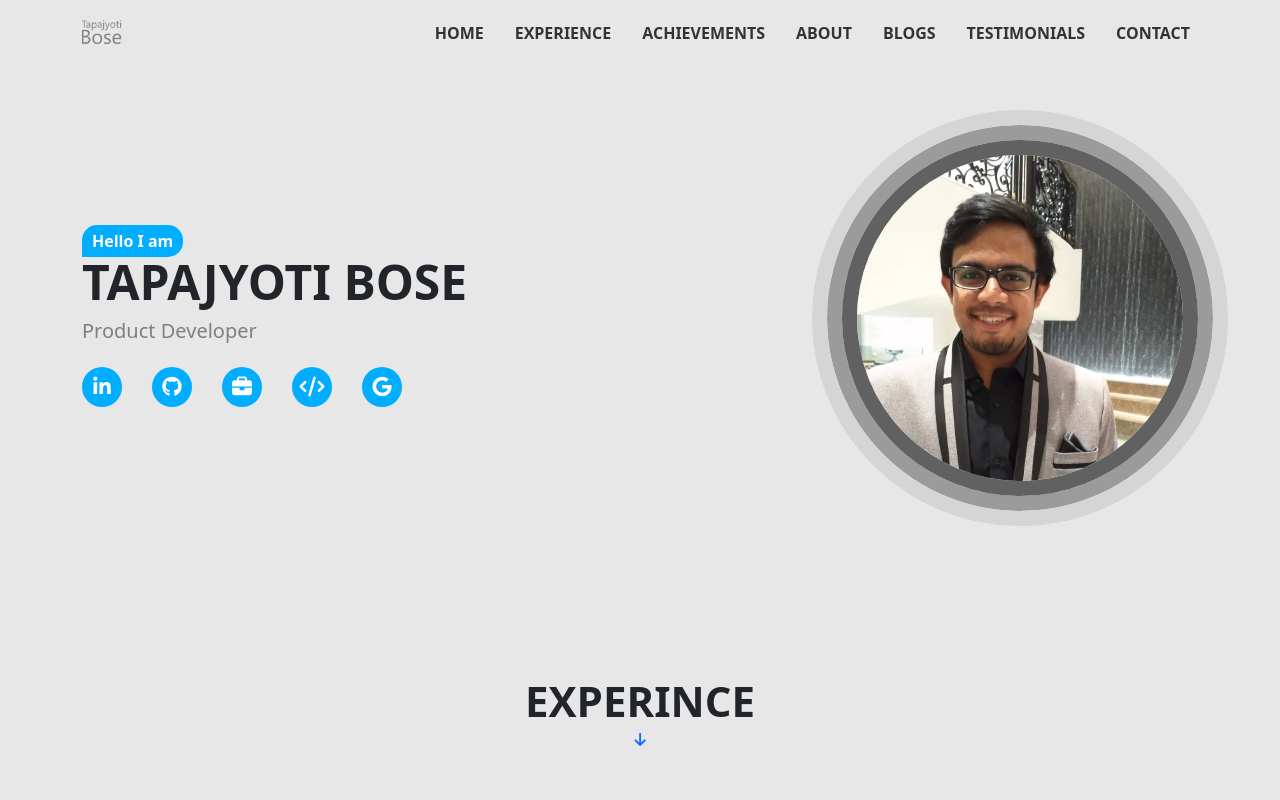
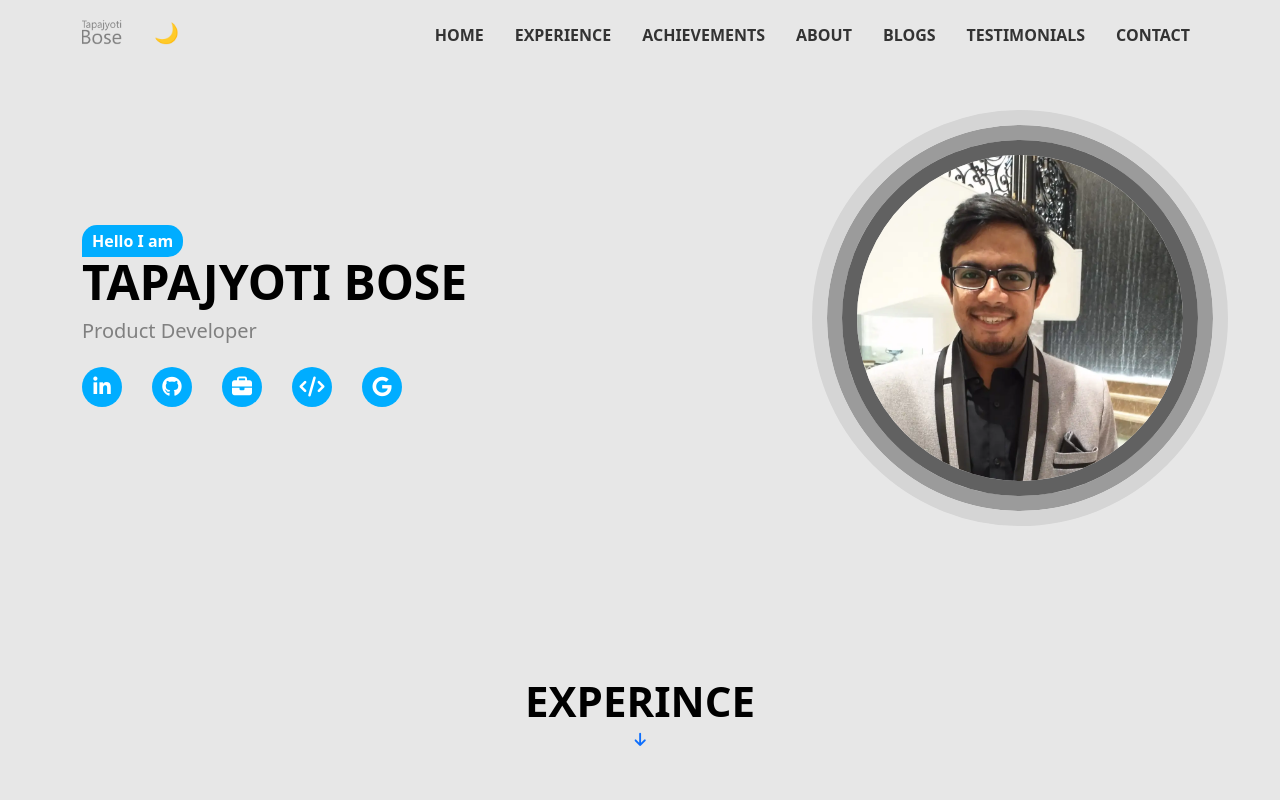
Before and after one commit to Marawan-Saqr/InternIntelligence_Portfolio, a React (Vite) app: page / in a window 1280 px wide. Shown: the top 800 px of the page. Built offline with nearby package versions, Linux system fonts and the light colour scheme.

Commit message:
Added Animations Part Two

```diff
--- a/src/Components/About/About.jsx
+++ b/src/Components/About/About.jsx
@@ -5,7 +5,7 @@ import './About.css';
 
 const About = () => {
   return (
-    <div className="about" id="about">
+    <section className="about" id="ABOUT">
       <h2 className="text-center">About</h2>
       <Row className="align-items-center align-items-center">
         <Col lg={4}>
@@ -30,7 +30,7 @@ const About = () => {
           <a href="https://firebasestorage.googleapis.com/v0/b/tapajyoti-bose.appspot.com/o/Tapajyoti%20Bose.pdf?alt=media&token=24a70103-8fe6-4aa3-92dc-42ca11d95735" target="_blank">View Resume</a>
         </Col>
       </Row>
-    </div>
+    </section>
   );
 };
 
--- a/src/Components/Acheivments/Acheivments.jsx
+++ b/src/Components/Acheivments/Acheivments.jsx
@@ -12,7 +12,7 @@ const achievements = [
 
 const Achievements = () => {
   return (
-    <div className='achievements' id="achievements">
+    <section className='achievements' id="ACHIEVEMENTS">
       <h2 className='text-center'>Achievements</h2>
       <Row className='justify-content-center'>
         <Col lg={7}>
@@ -30,7 +30,7 @@ const Achievements = () => {
           ))}
         </Col>
       </Row>
-    </div>
+    </section>
   );
 };
 
--- a/src/Components/Blogs/Blogs.jsx
+++ b/src/Components/Blogs/Blogs.jsx
@@ -12,7 +12,7 @@ const Blogs = () => {
 
 
   return (
-    <div className="blogs" id="Blogs">
+    <section className="blogs" id="BLOGS">
       <h2 className="text-center">Blogs</h2>
       <Row>
         {blogs.length >= 1 ? (
@@ -21,7 +21,7 @@ const Blogs = () => {
           <h4 className="text-center mt-5 mb-5">No Blogs For Now</h4>
         )}
       </Row>
-    </div>
+    </section>
   );
 };
 
--- a/src/Components/Contact/Contact.jsx
+++ b/src/Components/Contact/Contact.jsx
@@ -4,7 +4,7 @@ import { Form } from 'react-bootstrap';
 
 const Contact = () => {
   return (
-    <div className="contact" id="contact">
+    <section className="contact" id="CONTACT">
       <div className="container">
         <h2 className="text-center">Contact</h2>
         <p className="text-center">
@@ -55,7 +55,7 @@ const Contact = () => {
           <button className="btn btn-danger" style={{fontWeight: 'bold'}}>Submit</button>
         </Form>
       </div>
-    </div>
+    </section>
   );
 };
 
--- a/src/Components/Experince/Experince.jsx
+++ b/src/Components/Experince/Experince.jsx
@@ -2,13 +2,14 @@ import "./Experince.css";
 import ProjectCard from './Project-card/ProjectCard.jsx';
 import { projectsData } from '../../Data.js';
 import { useState } from 'react';
+
 
 const Experince = () => {
 
   const [projects] = useState(projectsData);
 
   return (
-    <div className="experince" id="experience">
+    <section className="experince" id="EXPERIENCE">
       <h2 className="text-center">Experince</h2>
       {projects.length >= 1 ? (
         projects.map((project, index) => (
@@ -17,7 +18,7 @@ const Experince = () => {
       ) : (
         <h4 className="text-center mt-5 mb-5">No Projects For Now</h4>
       )}
-    </div>
+    </section>
   );
 };
 
--- a/src/Components/Experince/Project-card/ProjectCard.css
+++ b/src/Components/Experince/Project-card/ProjectCard.css
@@ -36,6 +36,10 @@
 .project-card .left img:hover {
   transform: translateY(-5px);
   box-shadow: 0px 3px 18px -3px black;
+}
+
+body.dark-mode .project-card .left img:hover {
+  box-shadow: 0px 3px 18px -3px rgb(212, 212, 212);
 }
 
 /* تأثير طبقة الشفافية عند التحويم */
--- a/src/Components/Experince/Project-card/ProjectCard.jsx
+++ b/src/Components/Experince/Project-card/ProjectCard.jsx
@@ -3,6 +3,7 @@ import { Row, Col } from "react-bootstrap";
 import './ProjectCard.css';
 
 const ProjectCard = ({ project, index }) => {
+
   const isEven = index % 2 === 0;
   const cardRef = useRef(null);
 
@@ -41,12 +42,12 @@ const ProjectCard = ({ project, index }) => {
             <p>{project.date}</p>
             <p className="special">{project.description}.</p>
             {project.link && (
-              <a href={project.link} style={{ color: 'black' }} target="_blank" rel="noopener noreferrer">
+              <a href={project.link} target="_blank" rel="noopener noreferrer">
                 <i className="fas fa-link"></i>
               </a>
             )}
             {project.github && (
-              <a href={project.github} style={{ color: 'black', margin: "0px 5px" }} target="_blank" rel="noopener noreferrer">
+              <a href={project.github} style={{ margin: "0px 5px" }} target="_blank" rel="noopener noreferrer">
                 <i className="fa-brands fa-github"></i>
               </a>
             )}
--- a/src/Components/Header/Hero/Hero.jsx
+++ b/src/Components/Header/Hero/Hero.jsx
@@ -4,7 +4,7 @@ import "./Hero.css";
 
 const Hero = () => {
   return (
-    <div className="hero" id="home">
+    <section className="hero" id="HOME">
       <Row className="justify-content-between align-items-center">
         <Col lg={5}>
           <div className="left">
@@ -46,10 +46,10 @@ const Hero = () => {
       </Row>
       <div className="text-center">
         <button className="down">
-          <a href="#experience"><i class="fa-solid fa-arrow-down"></i></a>
+          <a href="#EXPERIENCE"><i class="fa-solid fa-arrow-down"></i></a>
         </button>
       </div>
-    </div>
+    </section>
   );
 };
 
--- a/src/Components/Header/Top-nav/TopNav.css
+++ b/src/Components/Header/Top-nav/TopNav.css
@@ -4,6 +4,8 @@
 
 .navbar .nav-link {
   font-weight: 600;
+  margin-bottom: -3px;
+  padding: 0px;
 }
 
 .navbar .nav-link:hover {
@@ -84,3 +86,10 @@
 .top-nav-bar.scrolled {
   background-color: #fff !important;
 }
+
+.navbar-nav .nav-link.active,
+.sidebar-nav .nav-link.active {
+  color: var(--primary) !important;
+  font-weight: bold;
+  border-bottom: 2px solid var(--primary);
+}
--- a/src/Components/Header/Top-nav/TopNav.jsx
+++ b/src/Components/Header/Top-nav/TopNav.jsx
@@ -1,19 +1,39 @@
 import { useState, useEffect } from "react";
 import "./TopNav.css";
 import { Container, Nav, Navbar } from "react-bootstrap";
+
+const sections = [
+  "HOME",
+  "EXPERIENCE",
+  "ACHIEVEMENTS",
+  "ABOUT",
+  "BLOGS",
+  "TESTIMONIALS",
+  "CONTACT",
+];
 
 const TopNav = () => {
   // Component States
   const [showSidebar, setShowSidebar] = useState(false);
   const [isScrolled, setIsScrolled] = useState(false);
+  const [activeLink, setActiveLink] = useState("#HOME");
+  const [darkMode, setDarkMode] = useState(
+    localStorage.getItem("darkMode") === "true"
+  );
 
   useEffect(() => {
     const handleScroll = () => {
-      if (window.scrollY > 50) {
-        setIsScrolled(true);
-      } else {
-        setIsScrolled(false);
-      }
+      setIsScrolled(window.scrollY > 50);
+
+      let currentSection = "#home";
+      document.querySelectorAll("section").forEach((section) => {
+        const { top, height } = section.getBoundingClientRect();
+        if (top <= 100 && top + height > 100) {
+          currentSection = `#${section.id}`;
+        }
+      });
+
+      setActiveLink(currentSection);
     };
 
     window.addEventListener("scroll", handleScroll);
@@ -21,6 +41,15 @@ const TopNav = () => {
       window.removeEventListener("scroll", handleScroll);
     };
   }, []);
+
+  useEffect(() => {
+    localStorage.setItem("darkMode", darkMode);
+    if (darkMode) {
+      document.body.classList.add("dark-mode");
+    } else {
+      document.body.classList.remove("dark-mode");
+    }
+  });
 
   return (
     <div className="top-nav">
@@ -30,46 +59,50 @@ const TopNav = () => {
         fixed="top"
       >
         <Container>
-          <Navbar.Brand href="#">
+          <Navbar.Brand href="#HOME">
             <img style={{ width: "40px" }} src="./logo.png" alt="Logo" />
           </Navbar.Brand>
+          <button
+            className="dark-mode-toggle"
+            onClick={() => setDarkMode(!darkMode)}
+          >
+            {darkMode ? "☀️" : "🌙"}
+          </button>
           <Navbar.Toggle onClick={() => setShowSidebar(!showSidebar)} />
           <Navbar.Collapse id="navbarScroll">
-            <Nav style={{textTransform: 'uppercase'}} className="ms-auto my-2 my-lg-0 main-nav">
-              <Nav.Link href="#home">Home</Nav.Link>
-              <Nav.Link href="#experience">Experience</Nav.Link>
-              <Nav.Link href="#achievements">Achievements</Nav.Link>
-              <Nav.Link href="#about">About</Nav.Link>
-              <Nav.Link href="#blogs">Blogs</Nav.Link>
-              <Nav.Link href="#testimonials">Testimonials</Nav.Link>
-              <Nav.Link href="#contact">Contact</Nav.Link>
+            <Nav className="ms-auto my-2 my-lg-0 main-nav">
+              {sections.map((section) => (
+                <Nav.Link
+                  key={section}
+                  href={`#${section}`}
+                  className={activeLink === `#${section}` ? "active" : ""}
+                  onClick={() => setActiveLink(`#${section}`)}
+                  style={{ textTransform: "uppercase" }}
+                >
+                  {section}
+                </Nav.Link>
+              ))}
             </Nav>
           </Navbar.Collapse>
         </Container>
       </Navbar>
+
+      {/* Sidebar */}
       <div className={`sidebar ${showSidebar ? "show" : ""}`}>
-        <button
-          className="btn btn-danger"
-          onClick={() => setShowSidebar(false)}
-        >
+        <button className="btn btn-danger" onClick={() => setShowSidebar(false)}>
           &times;
         </button>
-        <Nav
-          className="sidebar-nav"
-          style={{ flexDirection: "column", marginTop: "10px" }}
-        >
-          <Nav.Link href="#home">Home</Nav.Link>
-          <Nav.Link href="#experience">Experience</Nav.Link>
-          <Nav.Link href="#achievements">Achievements</Nav.Link>
-          <Nav.Link href="#about">About</Nav.Link>
-          <Nav.Link href="#blogs">Blogs</Nav.Link>
-          <Nav.Link href="#testimonials">Testimonials</Nav.Link>
-          <Nav.Link href="#contact">Contact</Nav.Link>
+        <Nav className="sidebar-nav" style={{ flexDirection: "column", marginTop: "10px" }}>
+          {sections.map((section) => (
+            <Nav.Link key={section} href={`#${section}`}>
+              {section.charAt(0).toUpperCase() + section.slice(1)}
+            </Nav.Link>
+          ))}
         </Nav>
       </div>
-      {showSidebar && (
-        <div className="overlay" onClick={() => setShowSidebar(false)} />
-      )}
+
+      {/* Overlay when sidebar is open */}
+      {showSidebar && <div className="overlay" onClick={() => setShowSidebar(false)} />}
     </div>
   );
 };
--- a/src/Components/Testimonails/Testimonials.jsx
+++ b/src/Components/Testimonails/Testimonials.jsx
@@ -1,5 +1,5 @@
 import React from 'react';
-import { Carousel, Container } from 'react-bootstrap';
+import { Carousel } from 'react-bootstrap';
 import './Testimonials.css';
 
 const testimonialsData = [
@@ -22,7 +22,7 @@ const testimonialsData = [
 
 const Testimonials = () => {
   return (
-    <Container className='testimonials' id="testimonials">
+    <section className='container testimonials' id="TESTIMONIALS">
       <h2 className='text-center mb-4'>Testimonials</h2>
       <Carousel indicators={true} controls={true}>
         {testimonialsData.map((testimonial, index) => (
@@ -30,12 +30,12 @@ const Testimonials = () => {
             <div className='testimonial-item text-center p-4'>
               <p style={{fontWeight: 'bold'}} className='quotes lead'>"{testimonial.quote}"</p>
               <h5 className='mt-3'>{testimonial.author}</h5>
-              <p className='text-muted'>{testimonial.position}</p>
+              <p style={{color: 'gray'}}>{testimonial.position}</p>
             </div>
           </Carousel.Item>
         ))}
       </Carousel>
-    </Container>
+    </section>
   );
 };
 
--- a/src/index.css
+++ b/src/index.css
@@ -4,7 +4,46 @@
 
 body {
   background-color: #e7e7e7;
+  color: #000000;
+  transition: 0.3s;
+  -webkit-transition: 0.3s;
+  -moz-transition: 0.3s;
+  -ms-transition: 0.3s;
+  -o-transition: 0.3s;
 }
+
+.top-nav-bar {
+  background-color: #ffffff;
+  transition: background-color 0.3s ease;
+}
+
+.sidebar {
+  background-color: #f8f9fa;
+}
+
+/* Dark Mode */
+body.dark-mode {
+  background-color: #121212;
+  color: #fff;
+}
+
+.dark-nav {
+  background-color: #1f1f1f !important;
+}
+
+.dark-sidebar {
+  background-color: #2a2a2a !important;
+}
+
+.dark-mode-toggle {
+  background: none;
+  border: none;
+  font-size: 20px;
+  cursor: pointer;
+  color: inherit;
+  margin-left: 10px;
+}
+
 
 ul {
   list-style-type: none;
```
Also changed, not shown: 1 other file (tests, documents, lock files or other folders).
